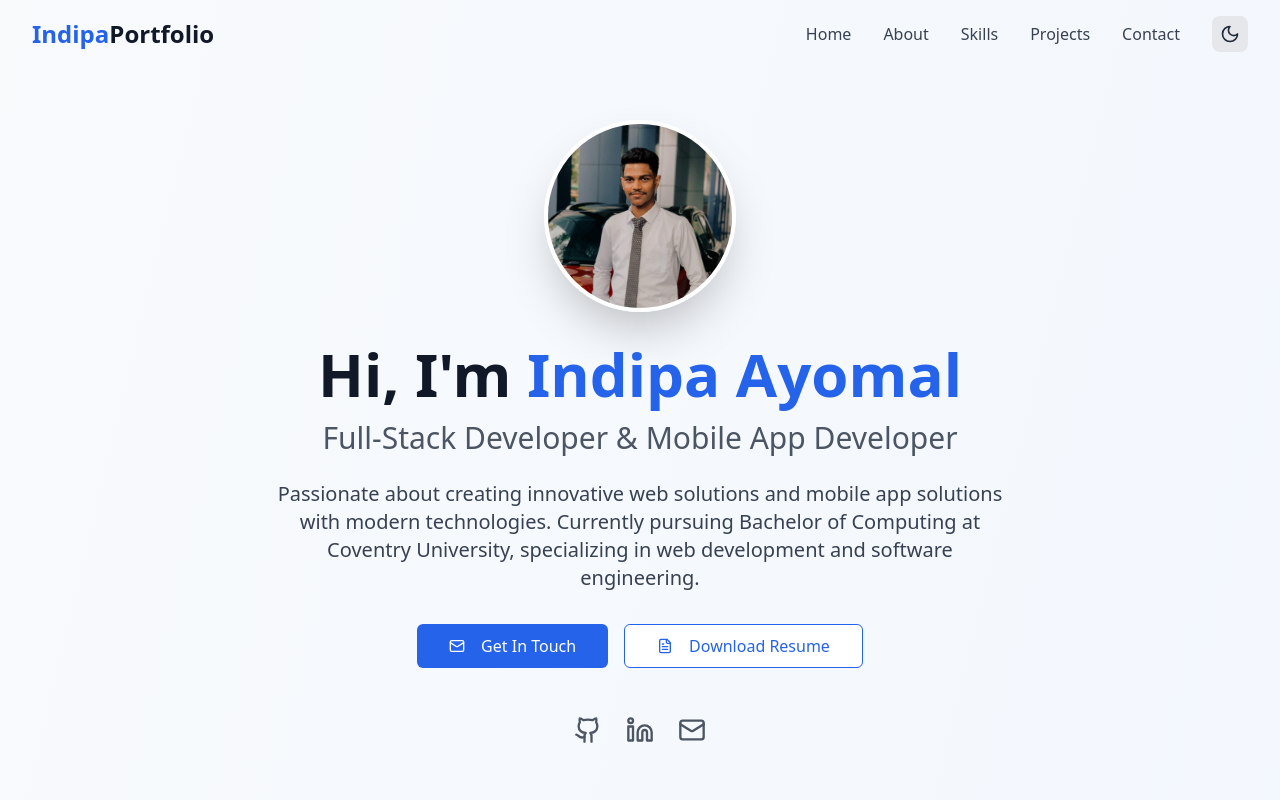
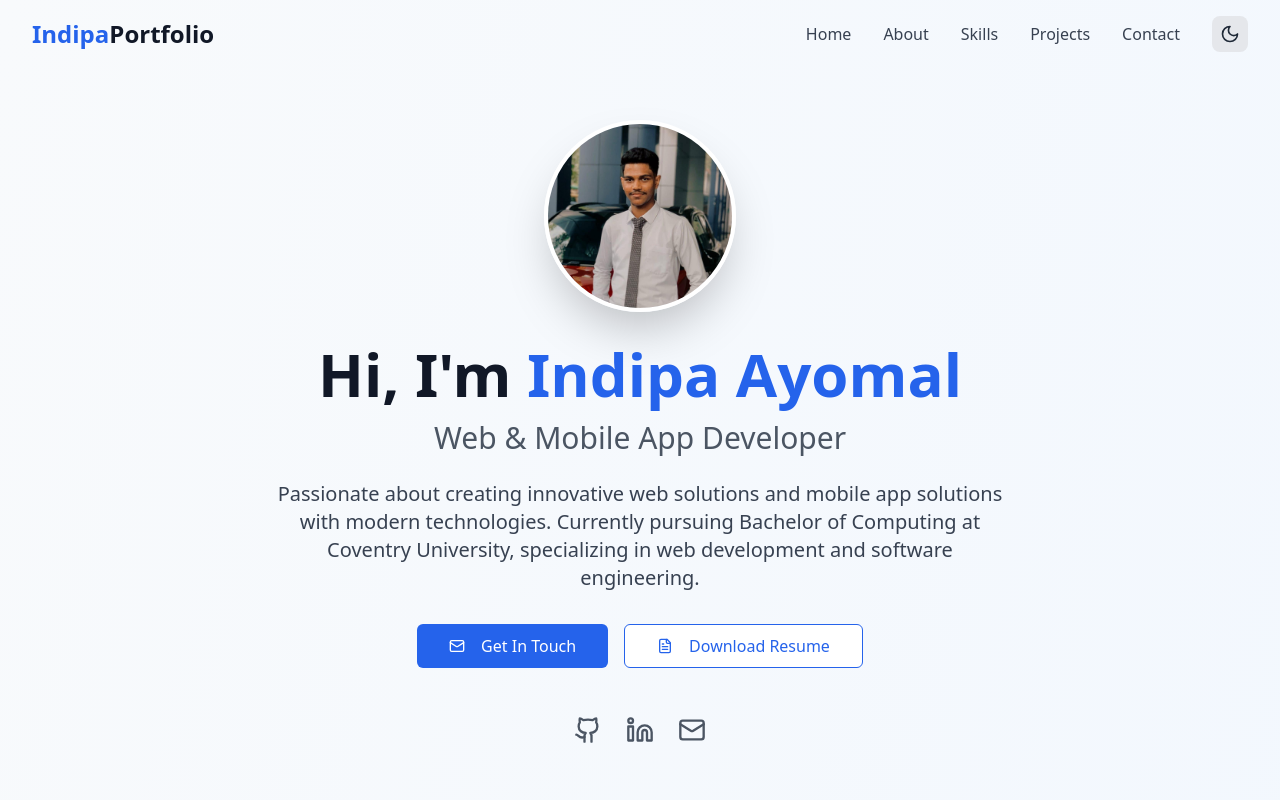
Before and after one commit to Indipa123/create-dev-web, a React (Vite) app: page / in a window 1280 px wide. Shown: the top 800 px of the page. Built offline with nearby package versions, Linux system fonts and the light colour scheme.

Commit message:
update about

```diff
--- a/src/components/Hero.tsx
+++ b/src/components/Hero.tsx
@@ -16,7 +16,7 @@ const Hero = () => {
           </h1>
 
           <h2 className="text-lg sm:text-xl md:text-2xl lg:text-3xl text-gray-600 dark:text-gray-300 mb-4 sm:mb-6 px-2">
-            Full-Stack Developer & Mobile App Developer
+            Web & Mobile App Developer
           </h2>
 
           <p className="text-base sm:text-lg lg:text-xl text-gray-700 dark:text-gray-300 mb-6 sm:mb-8 max-w-xs sm:max-w-md md:max-w-2xl lg:max-w-3xl mx-auto leading-relaxed px-4">Passionate about creating innovative web solutions and mobile app solutions with modern technologies. Currently pursuing Bachelor of Computing at Coventry University, specializing in web development and software engineering.</p>
```
